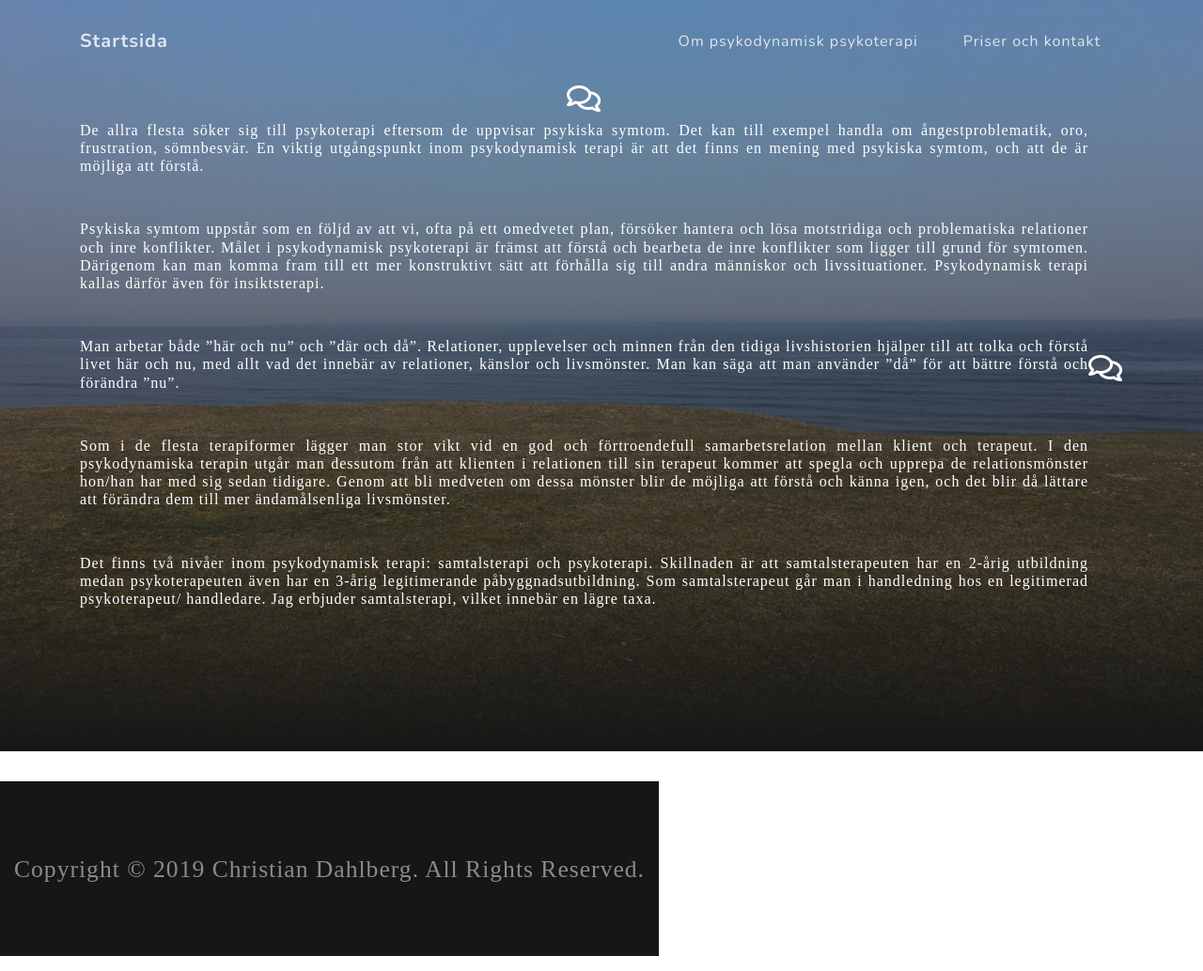
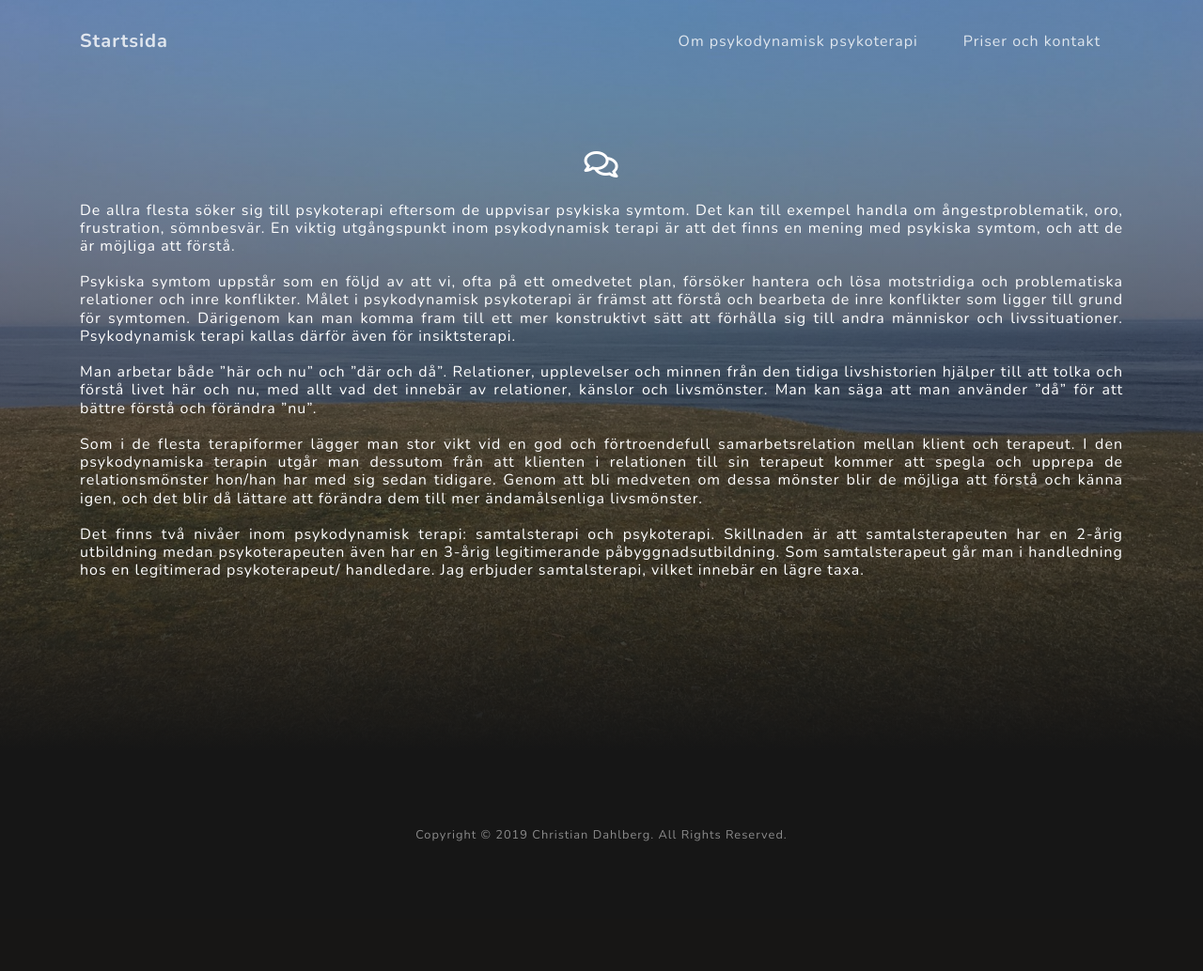
Before and after one commit to christiandahlberg/psy-therapy-website, a Django app: page /therapy/ in a window 1280 px wide. Shown: the whole page at 94% size. After the commit the page ends 896 px from the top, so only its background shows below. Run offline with Django 3.2, Linux system fonts and the light colour scheme; some libraries are stand-ins or nearby versions.

Commit message:
Text fix

```diff
--- a/NWebsite/settings.py
+++ b/NWebsite/settings.py
@@ -29,7 +29,7 @@ SECRET_KEY = get_env_variable('SECRET_KEY')
 
 
 # SECURITY WARNING: don't run with debug turned on in production!
-DEBUG = False
+DEBUG = True
 
 ALLOWED_HOSTS = ['nonnywebs.herokuapp.com', 'nonnywebs.pythonanywhere.com', '127.0.0.1']
 
--- a/psychotherapy/templates/psychotherapy/pages/therapy.html
+++ b/psychotherapy/templates/psychotherapy/pages/therapy.html
@@ -7,13 +7,17 @@
     <header class="masthead">
         <div class="container d-flex h-100 align-items-center">
             <div class="mx-auto text-center">
-                <i class="far fa-comments fa-2x mb-3 text-white">
-                <h6 class="text-white mx-auto mt-2 mb-5 text-just">De allra flesta söker sig till psykoterapi eftersom de uppvisar psykiska symtom. Det kan till exempel handla om ångestproblematik, oro, frustration, sömnbesvär. En viktig utgångspunkt inom psykodynamisk terapi är att det finns en mening med psykiska symtom, och att de är möjliga att förstå.</h6>
-                <h6 class="text-white mx-auto mt-2 mb-5 text-just">Psykiska symtom uppstår som en följd av att vi, ofta på ett omedvetet plan, försöker hantera och lösa motstridiga och problematiska relationer och inre konflikter. Målet i psykodynamisk psykoterapi är främst att förstå och bearbeta de inre konflikter som ligger till grund för symtomen. Därigenom kan man komma fram till ett mer konstruktivt sätt att förhålla sig till andra människor och livssituationer. Psykodynamisk terapi kallas därför även för insiktsterapi.</h6>
-                <h6 class="text-white mx-auto mt-2 mb-5 text-just">Man arbetar både ”här och nu” och ”där och då”. Relationer, upplevelser och minnen från den tidiga livshistorien hjälper till att tolka och förstå livet här och nu, med allt vad det innebär av relationer, känslor och livsmönster. Man kan säga att man använder ”då” för att bättre förstå och förändra ”nu”.</h6>
-                <h6 class="text-white mx-auto mt-2 mb-5 text-just">Som i de flesta terapiformer lägger man stor vikt vid en god och förtroendefull samarbetsrelation mellan klient och terapeut. I den psykodynamiska terapin utgår man dessutom från att klienten i relationen till sin terapeut kommer att spegla och upprepa de relationsmönster hon/han har med sig sedan tidigare. Genom att bli medveten om dessa mönster blir de möjliga att förstå och känna igen, och det blir då lättare att förändra dem till mer ändamålsenliga livsmönster.</h6>
-                <h6 class="text-white mx-auto mt-2 mb-5 text-just">Det finns två nivåer inom psykodynamisk terapi: samtalsterapi och psykoterapi. Skillnaden är att samtalsterapeuten har en 2-årig utbildning medan psykoterapeuten även har en 3-årig legitimerande påbyggnadsutbildning. Som samtalsterapeut går man i handledning hos en legitimerad psykoterapeut/ handledare. Jag erbjuder samtalsterapi, vilket innebär en lägre taxa.</h6>
-                <!-- <a href="{% static 'getstarted' %}" class="btn btn-primary js-scroll-trigger">JAG ÄR INTRESSERAD!</a> -->
+                <i class="far fa-comments fa-2x mb-3 text-white"></i>
+                <h6 class="text-white mx-auto mt-2 mb-4 text-just">De allra flesta söker sig till psykoterapi eftersom de uppvisar psykiska symtom. Det kan till exempel handla om ångestproblematik, oro, frustration, sömnbesvär. En viktig utgångspunkt inom psykodynamisk terapi är att det finns en mening
+                    med psykiska symtom, och att de är möjliga att förstå.<br><br> Psykiska symtom uppstår som en följd av att vi, ofta på ett omedvetet plan, försöker hantera och lösa motstridiga och problematiska relationer och inre konflikter. Målet
+                    i psykodynamisk psykoterapi är främst att förstå och bearbeta de inre konflikter som ligger till grund för symtomen. Därigenom kan man komma fram till ett mer konstruktivt sätt att förhålla sig till andra människor och livssituationer.
+                    Psykodynamisk terapi kallas därför även för insiktsterapi.<br><br> Man arbetar både ”här och nu” och ”där och då”. Relationer, upplevelser och minnen från den tidiga livshistorien hjälper till att tolka och förstå livet här och nu,
+                    med allt vad det innebär av relationer, känslor och livsmönster. Man kan säga att man använder ”då” för att bättre förstå och förändra ”nu”.<br><br> Som i de flesta terapiformer lägger man stor vikt vid en god och förtroendefull samarbetsrelation
+                    mellan klient och terapeut. I den psykodynamiska terapin utgår man dessutom från att klienten i relationen till sin terapeut kommer att spegla och upprepa de relationsmönster hon/han har med sig sedan tidigare. Genom att bli medveten
+                    om dessa mönster blir de möjliga att förstå och känna igen, och det blir då lättare att förändra dem till mer ändamålsenliga livsmönster.<br><br> Det finns två nivåer inom psykodynamisk terapi: samtalsterapi och psykoterapi. Skillnaden
+                    är att samtalsterapeuten har en 2-årig utbildning medan psykoterapeuten även har en 3-årig legitimerande påbyggnadsutbildning. Som samtalsterapeut går man i handledning hos en legitimerad psykoterapeut/ handledare. Jag erbjuder samtalsterapi,
+                    vilket innebär en lägre taxa.
+                    </h5>
             </div>
         </div>
     </header>
```
